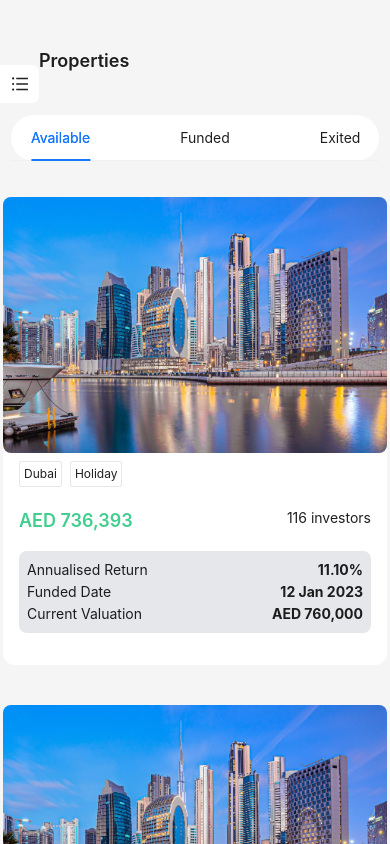
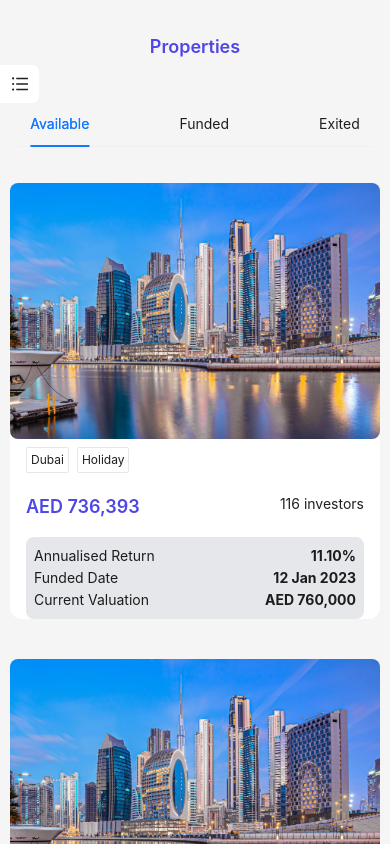
Before and after one commit to aleeizhere/propertysite, a React (Vite) app: page /homePage in a window 390 px wide. Shown: the top 844 px of the page. Built offline with nearby package versions, Linux system fonts and the light colour scheme.

Commit message:
properties page fixes

```diff
--- a/src/components/AvailableProperties.jsx
+++ b/src/components/AvailableProperties.jsx
@@ -7,7 +7,7 @@ const AvailableProperties = () => {
         <>
             <>
                 <div className=" py-5 mx-auto">
-                    <div className="flex flex-wrap -mx-4 -mb-10">
+                    <div className="md:flex justify-center items-center flex-wrap -mx-4 -mb-10">
                         <PropertyCard name="Studio in Dubai" country="Dubai"
                         type="Holiday" price="AED 736,393" investors="116 investors"
                         annualReturn="11.10%" fundedDate="12 Jan 2023" CurrentValue="AED 760,000"/>
--- a/src/components/PropertiesTabs.jsx
+++ b/src/components/PropertiesTabs.jsx
@@ -11,15 +11,17 @@ const PropertiesTabs = () => {
         setActiveTab(key);
     };
     return (
-        <div className='flex justify-center items-center '>
+        <div className=''>
             <Tabs activeKey={activeTab}
+                centered
                 onChange={handleTabChange}
                 defaultActiveKey="1"
                 tabBarGutter={90}
-                tabBarStyle={{ backgroundColor: 'white', width: '23rem', paddingLeft: "20px", marginTop: "40px", borderRadius: "25px" }}
+                tabBarStyle={{ marginTop: "40px"}}
 
             >
                 <TabPane
+
                     // tab={<span className={`${activeTab === '1' ? 'bg-lightGreen p-2 rounded-xl text-white' : 'text-gray-600'}`}>Tab 1</span>}
                     tab="Available"
                     key="1"
--- a/src/components/PropertyCard.jsx
+++ b/src/components/PropertyCard.jsx
@@ -4,7 +4,7 @@ import styles from '../style'
 
 const PropertyCard = ({ name, type, country, price, investors, annualReturn, fundedDate, CurrentValue }) => {
     return (
-        <div class="sm:w-1/2 lg:w-[32%] mb-10 mx-2 bg-white rounded-xl">
+        <div class="sm:w-1/2 lg:w-[30%] mb-10 mx-2 bg-white rounded-xl">
             <div class="rounded-lg h-64 overflow-hidden">
                 <img alt="content" class="object-cover object-center h-full w-full" src={property} />
             </div>
--- a/src/pages/HomePage.jsx
+++ b/src/pages/HomePage.jsx
@@ -25,7 +25,7 @@ const HomePage = () => {
   ];
 
   return (
-    <Layout className='h-full w-full' >
+    <Layout className='' >
       <Sider
         theme='light'
         width={"270px"}
@@ -40,7 +40,7 @@ const HomePage = () => {
       >
         <div className="logo" />
         <Menu theme="light"
-          className='h-screen '
+          // className='h-screen '
           mode="inline"
           defaultSelectedKeys={['1']}>
 
@@ -48,7 +48,6 @@ const HomePage = () => {
             <img src={logo} alt="" />
           </Menu.Item>
           <Divider />
-          {/* <h1>fukk</h1> */}
           {menus.map((menu, i) => (
             <Menu.Item >
               <div key={i} className="flex items-center text-lg gap-3.5 font-medium">
@@ -63,8 +62,6 @@ const HomePage = () => {
               <Avatar icon={<UserOutlined />} />
               <h1 className='text-lg font-medium'>Mark</h1>
             </div>
-
-
           </Menu.Item>
         </Menu>
       </Sider>
@@ -76,16 +73,17 @@ const HomePage = () => {
         /> */}
         <Content
           style={{
-            margin: '24px 16px 0',
+            margin: '25px 10px 0',
           }}
         >
           <div
             style={{
-              padding: 23,
+              // padding: 23,
               minHeight: 360,
             }}
+            className="p-2 md:p-6 lg:p-8 "
           >
-            <h1 className={`${styles.boldText} text-3xl`}>Properties</h1>
+            <h1 className={`${styles.boldText} text-lightGreen text-center text-3xl`}>Properties</h1>
             <div>
               <PropertiesTabs />
             </div>
--- a/src/pages/Login.jsx
+++ b/src/pages/Login.jsx
@@ -14,12 +14,18 @@ const Login = () => {
             </div>
 
             <div className={`text-white z-50 md:mt-10 hidden md:flex justify-center items-center flex-col`}>
-                <h1 className={`${styles.boldText}`}>Don’t have an account <Link to={"/signup"} className='text-[#41CE8E] cursor-pointer'>Join us today</Link> </h1>
+                <h1 className={`${styles.boldText}`}>Don’t have an account <Link to={"/signup"} className='text-lightGreen cursor-pointer'>Join us today</Link> </h1>
                 <h1 className='font-normal text-xs mb-20 pt-3'>Regulated by the DFSA</h1>
             </div>
 
 
-            <div className="w-full absolute top-[50%] bg-darkBlue left-0  h-full lg:h-[600px] -skew-y-3"/>
+            {/* <div className="w-full absolute top-[50%] bg-darkBlue left-0  h-full lg:h-[600px] -skew-y-3"/> */}
+            <div className="w-full absolute top-[55%] left-0  h-full  ">
+                <svg xmlns="http://www.w3.org/2000/svg" viewBox="0 0 1440 320">
+                    <path fill="#273036" fill-opacity="1" d="M0,32L40,64C80,96,160,160,240,165.3C320,171,400,117,480,96C560,75,640,85,720,96C800,107,880,117,960,106.7C1040,96,1120,64,1200,48C1280,32,1360,32,1400,32L1440,32L1440,320L1400,320C1360,320,1280,320,1200,320C1120,320,1040,320,960,320C880,320,800,320,720,320C640,320,560,320,480,320C400,320,320,320,240,320C160,320,80,320,40,320L0,320Z">
+                    </path>
+                </svg>
+            </div>
 
         </div>
     )
--- a/tailwind.config.cjs
+++ b/tailwind.config.cjs
@@ -7,10 +7,10 @@ module.exports = {
   theme: {
     extend: {
       colors:{
-        lightGreen: '#41CE8E',
+        lightGreen: '#4f46e5',
         white:'#FFFFFF',
         creamWhite:'#F6F7F9',
-        darkBlue:'#121C30',
+        darkBlue:'#171717',
       },
       backgroundImage:{
         'hero-image':'url("./assets/onboarding-dark.jpg")'
```
